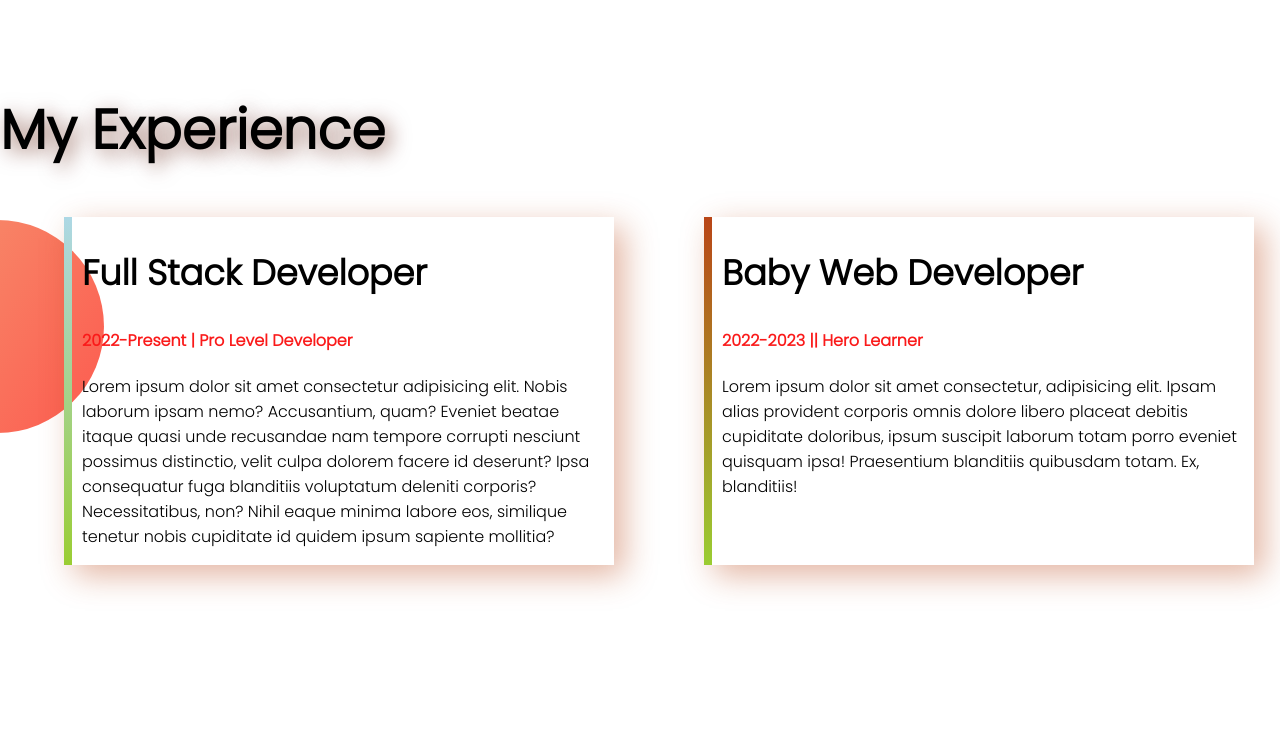
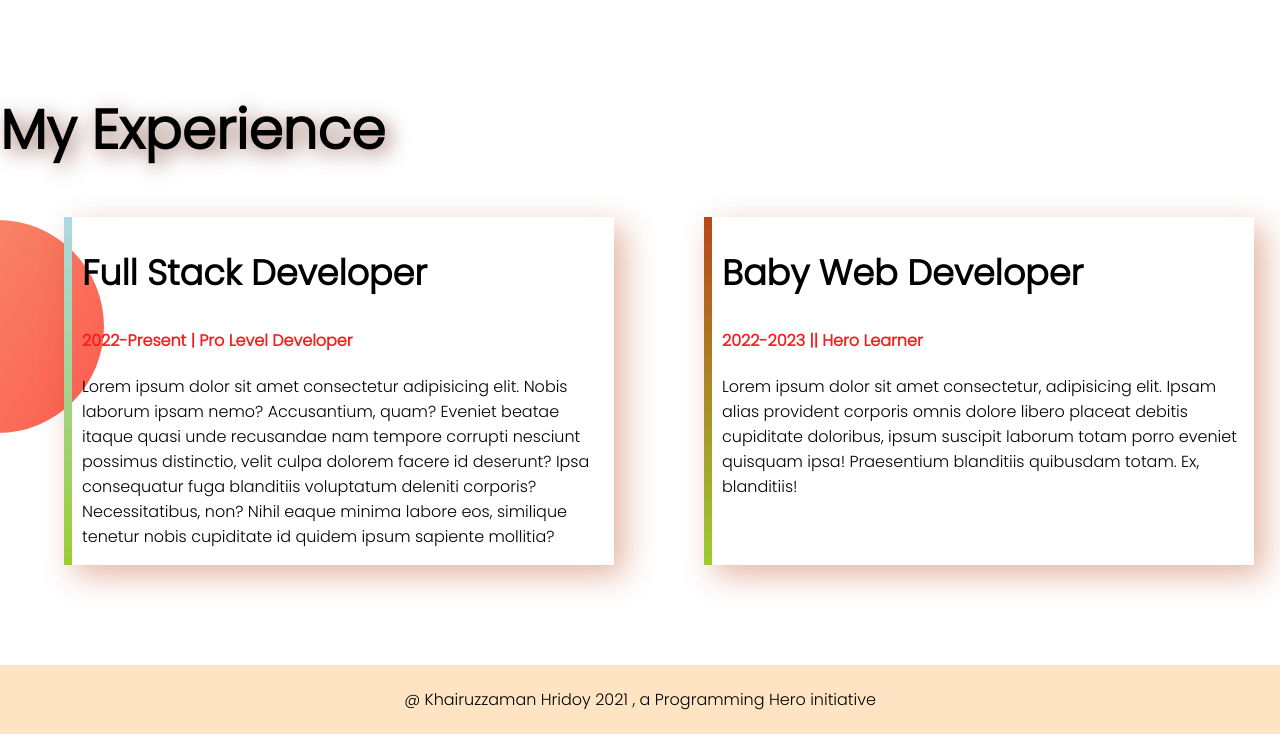
Before and after one commit to KhairuzzamanHridoy97/hridoy-portfolio, a plain HTML site: page index.html in a window 1280 px wide. Shown: the part 1158-1892 px from the top of the page. Before the commit the page ends 1823 px from the top, so only its background shows below. Drawn offline with Linux system fonts and the light colour scheme.

Commit message:
added footer

```diff
--- a/css/style.css
+++ b/css/style.css
@@ -4,7 +4,7 @@ body{
 }
 
 .top-sec{
-    background-image: url(/img/top-banner.png);
+    background: url("../img/top-banner.png");
     background-repeat: no-repeat;
 }
 
@@ -90,3 +90,10 @@ h2{
     border-image: linear-gradient(rgb(185, 69, 23),yellowgreen);
     border-image-slice: 1;
 }
+
+footer p{
+    text-align: center;
+    padding: 22px;
+    background-color: bisque;
+    margin-bottom: 0;
+}
--- a/index.html
+++ b/index.html
@@ -64,5 +64,9 @@
         </div>
     </section>
 
+    <footer>
+        <p>@ Khairuzzaman Hridoy 2021 , a Programming Hero initiative</p>
+    </footer>
+
 </body>
 </html>
```
